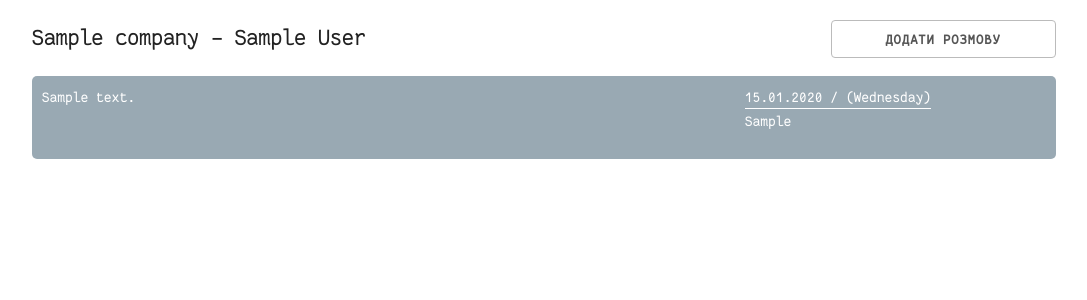
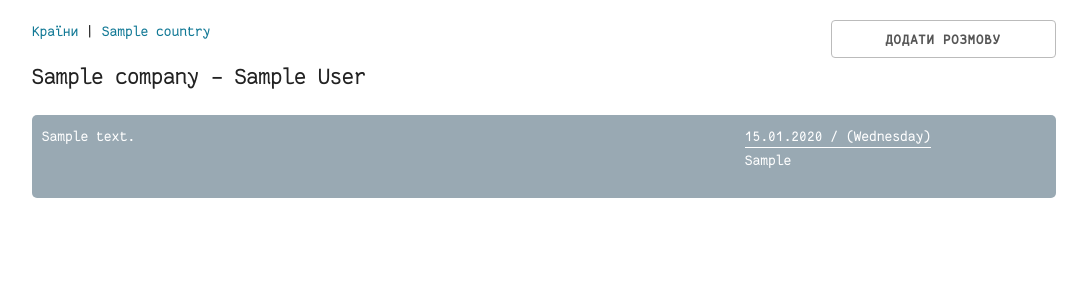
Before and after one commit to samitnuk/talks_keeper, a Django app: template talks_keeper/templates/talks_keeper/company_detail.html in a window 1280 px wide. Shown: the top 300 px of the page, without its empty margins (96-1183 px from the left). Run offline with Django 3.2, Linux system fonts and the light colour scheme; the template is opened without the code that fills it: values that come from a table or form of the project are taken from there, others are empty; tables that the repository leaves empty hold one stand-in row (values such as "Sample post"); some libraries are stand-ins or nearby versions.

Commit message:
Add some kind of navigation

```diff
--- a/talks_keeper/static/css/tk_main.css
+++ b/talks_keeper/static/css/tk_main.css
@@ -29,6 +29,10 @@ form {
 
 .container {
     max-width: 1200px;
+}
+
+.navigation {
+    margin-bottom: 15px;
 }
 
 .button.button-danger,
--- a/talks_keeper/templates/talks_keeper/company_detail.html
+++ b/talks_keeper/templates/talks_keeper/company_detail.html
@@ -4,7 +4,14 @@
 
 {% block header %}
 <div class="row header">
-  <div class="nine columns"><h5>{{ company }} - {{ company.full_name }}</h5></div>
+  <div class="nine columns">
+    <div class="navigation">
+      <a href="{% url 'country_list' %}">Країни</a> |
+      <a href="{% url 'country_detail' company.country.id %}">
+       {{ company.country }}
+      </a>
+    </div>
+    <h5>{{ company }} - {{ company.full_name }}</h5></div>
   <div class="three columns">
     <a class="button u-full-width"
       href="{% url 'talk_create' company.id %}">Додати розмову
--- a/talks_keeper/templates/talks_keeper/country_detail.html
+++ b/talks_keeper/templates/talks_keeper/country_detail.html
@@ -4,7 +4,11 @@
 
 {% block header %}
 <div class="row header">
-  <div class="nine columns"><h4>Підприємства / {{ country }}</h4></div>
+  <div class="nine columns">
+    <div class="navigation">
+      <a href="{% url 'country_list' %}">Країни</a>
+    </div>
+    <h4>Підприємства / {{ country }}</h4></div>
   <div class="three columns">
     <a class="button u-full-width"
       href="{% url 'company_create' country.id %}">Додати підприємство
```
